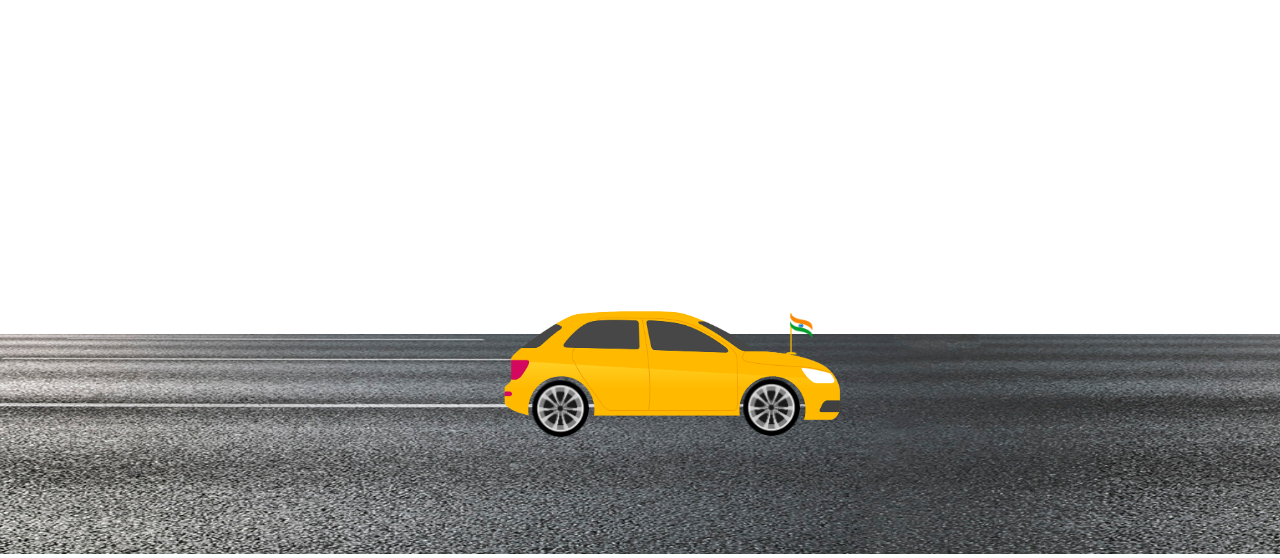
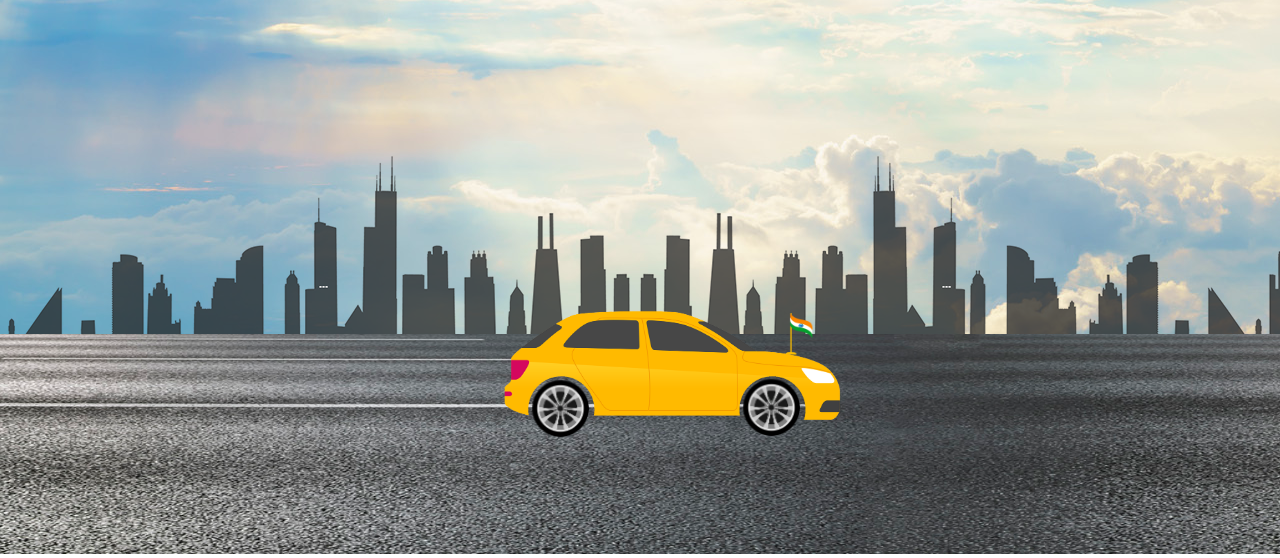
Before and after one commit to jaskaransingh60/css_assignment_no5, a plain HTML site: page index3.html in a window 1280 px wide. Shown: the part 251-809 px from the top of the page. Drawn offline with Linux system fonts and the light colour scheme.

Commit message:
Update style1.css

```diff
--- a/style1.css
+++ b/style1.css
@@ -10,7 +10,7 @@ body {
 }
 
 .sky {
-  background-image: url(./css/sky.jpg);
+  background-image: url(./sky.jpg);
   width: 100%;
   height: 600px;
 }
@@ -47,7 +47,7 @@ body {
 
 }
 .building {
-  background-image: url(./css/city.png);
+  background-image: url(./city.png);
   height: 270px;
   margin-top: 10px;
   position: relative;
```
